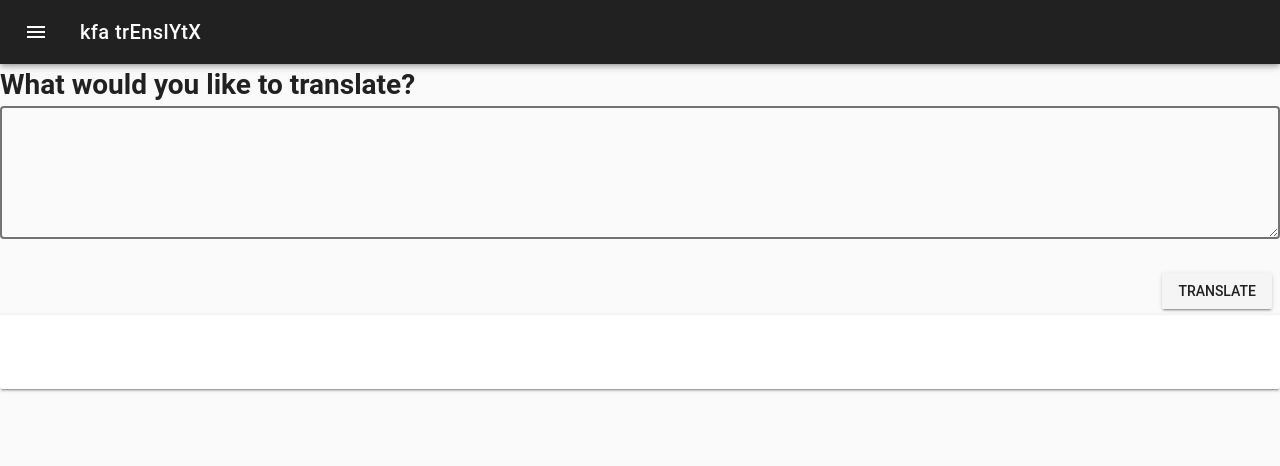
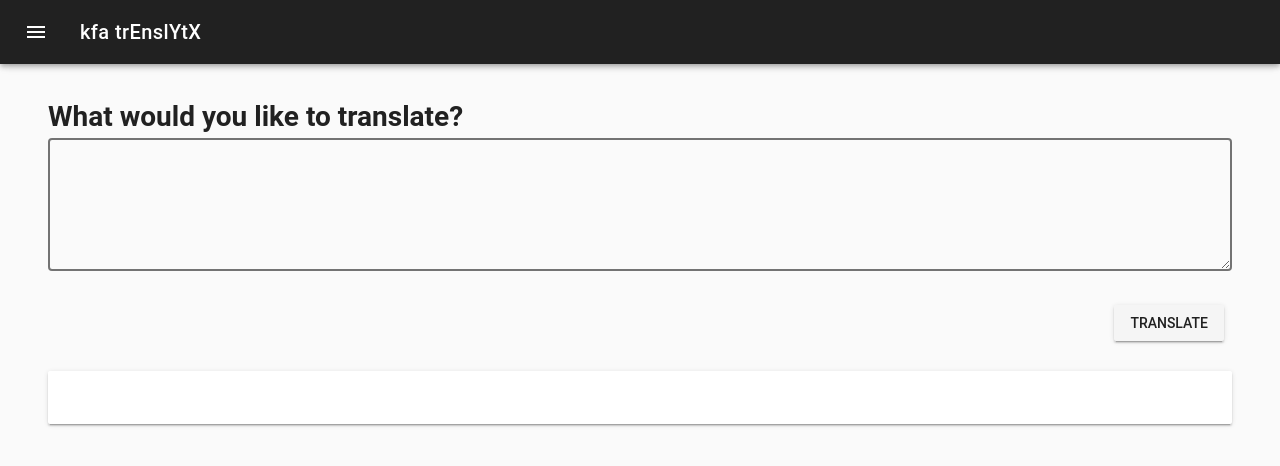
Before and after one commit to jlaustill/kfa-ui, a Vue app: page / in a window 1280 px wide. Shown: the top 466 px of the page. Built offline with nearby package versions, Linux system fonts and the light colour scheme.

Commit message:
grid layout getting betterer

```diff
--- a/src/App.vue
+++ b/src/App.vue
@@ -2,7 +2,7 @@
   <v-app>
     <Toolbar />
 
-    <v-content>
+    <v-content class="mx-4">
       <router-view />
     </v-content>
   </v-app>
--- a/src/components/trEsnlYtX.vue
+++ b/src/components/trEsnlYtX.vue
@@ -1,16 +1,37 @@
 <template>
-  <v-flex>
+  <v-container
+    class="my-2"
+    fluid
+  >
+    <v-layout row>
+      <v-flex xs12>
         <h1>What would you like to translate?</h1>
+      </v-flex>
+    </v-layout>
+
+    <v-layout row>
+      <v-flex xs12>
         <v-textarea
           v-model="searchTerm"
           outline
         />
-    <v-flex :style="{ display: 'flex', justifyContent: 'flex-end' }">
-      <v-btn @click="getKfa">
+      </v-flex>
+    </v-layout>
+
+    <v-layout
+      row
+      justify-end
+    >
+      <v-btn
+        @click="getKfa"
+      >
         Translate
       </v-btn>
-    </v-flex>
-    <v-card>
+    </v-layout>
+
+    <v-layout row>
+      <v-flex xs12>
+        <v-card class="my-4">
           <v-card-text>
             <pre>
           {{ kfa }}
@@ -18,6 +39,8 @@
           </v-card-text>
         </v-card>
       </v-flex>
+    </v-layout>
+  </v-container>
 </template>
 
 <script>
@@ -44,4 +67,7 @@ export default {
     width: 40rem;
     height: 10rem;
   }
+  pre {
+    white-space: pre-line;
+  }
 </style>
```
Lines whose indentation alone changed are shown as unchanged.
